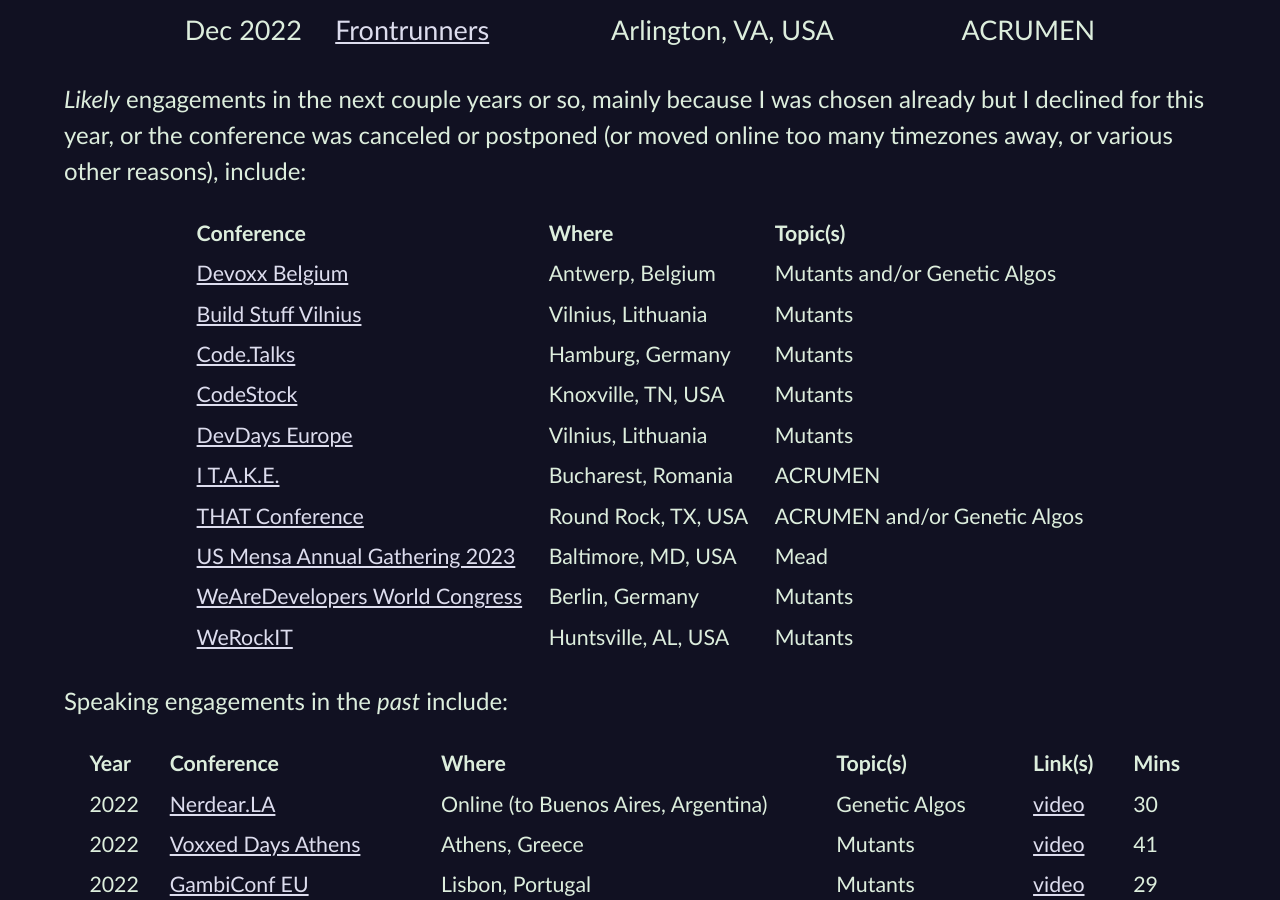
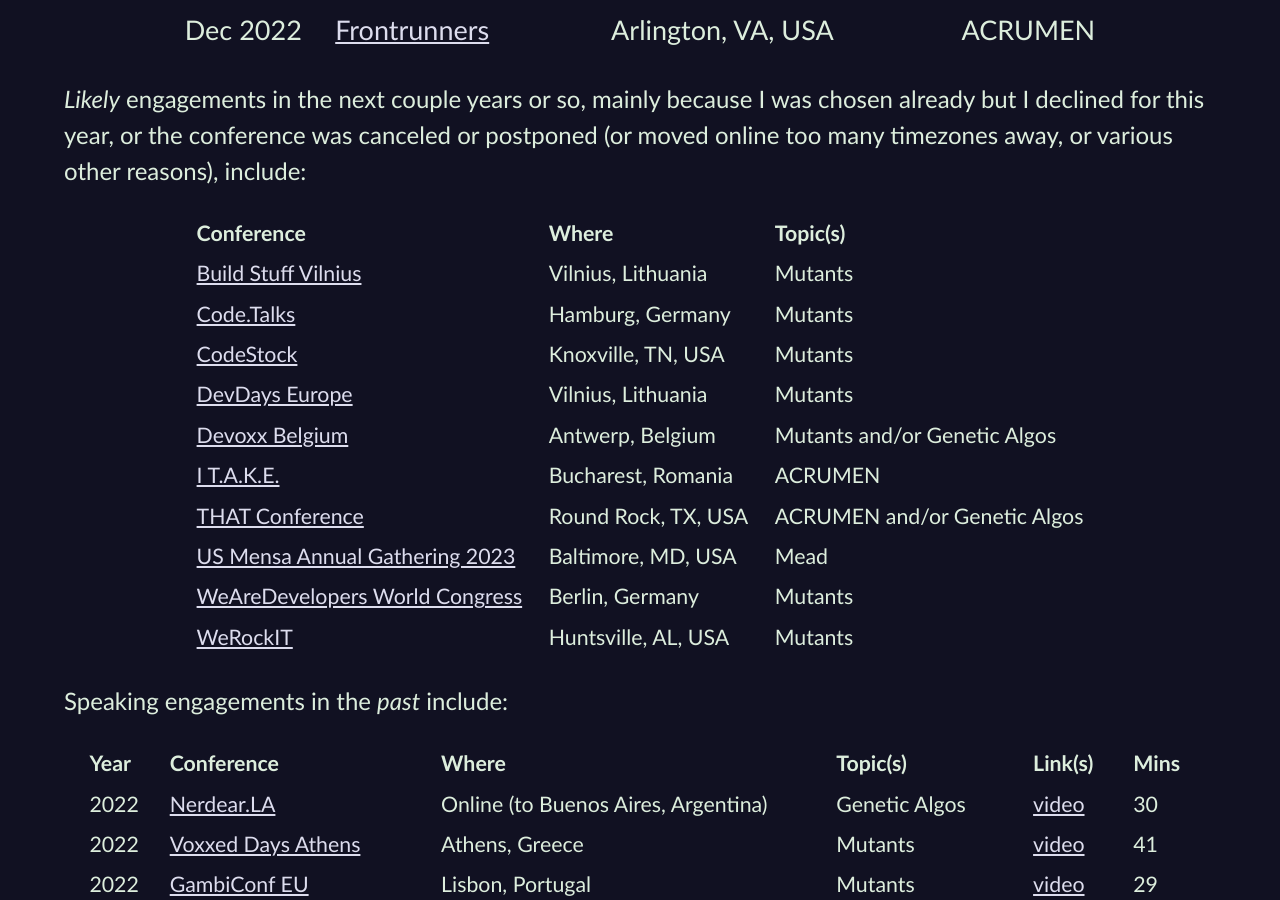
Before and after one commit to CodosaurusLLC/CodosaurusLLC.github.io, a Jekyll site: the page built from speaking.md, in a window 1280 px wide and 900 px high, scrolled down 1682 px. Built offline with Jekyll 4.4.1, drawn with Linux system fonts in a browser that asks for light colours.

Commit message:
re-alphabetize likely-gig list

```diff
--- a/speaking.md
+++ b/speaking.md
@@ -129,11 +129,11 @@
 
 | Conference || Where || Topic(s) |
 |-|
-|[Devoxx Belgium](https://devoxx.be/){:rel="nofollow" target="_new"}||Antwerp, Belgium||Mutants and/or Genetic Algos|
 |[Build Stuff Vilnius](https://www.buildstuff.events/){:rel="nofollow" target="_new"}||Vilnius, Lithuania||Mutants|
 |[Code.Talks](https://www.codetalks.de/){:rel="nofollow" target="_new"}||Hamburg, Germany||Mutants|
 |[CodeStock](http://codestock.org/){:rel="nofollow" target="_new"}||Knoxville, TN, USA||Mutants|
 |[DevDays Europe](https://devdays.lt/){:rel="nofollow" target="_new"}||Vilnius, Lithuania||Mutants|
+|[Devoxx Belgium](https://devoxx.be/){:rel="nofollow" target="_new"}||Antwerp, Belgium||Mutants and/or Genetic Algos|
 |[I T.A.K.E.](https://itakeunconf.com/){:rel="nofollow" target="_new"}||Bucharest, Romania||ACRUMEN|
 |[THAT Conference](https://that.us/events/tx/2022/){:rel="nofollow" target="_new"}||Round Rock, TX, USA||ACRUMEN and/or Genetic Algos|
 |[US Mensa Annual Gathering 2023](https://ag.us.mensa.org/){:rel="nofollow" target="_new"}||Baltimore, MD, USA||Mead|
```
